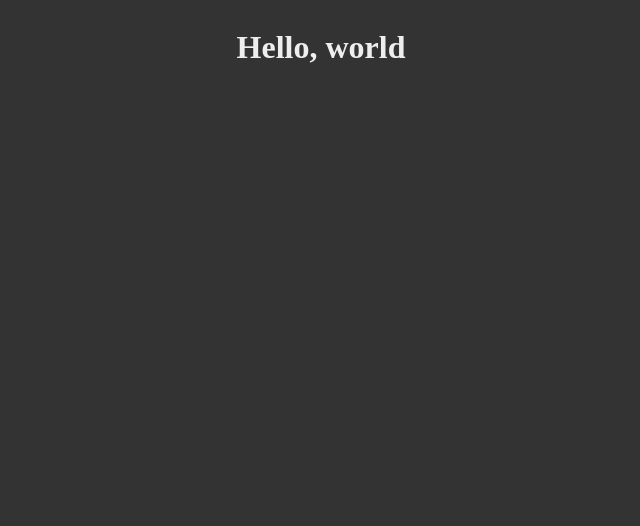
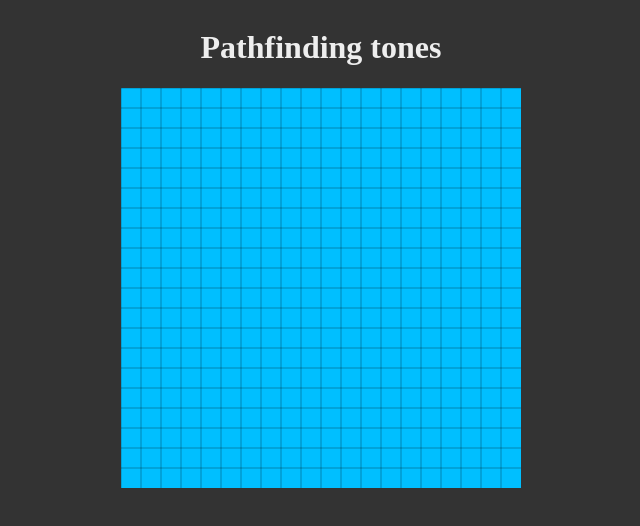
Before and after one commit to jayrobin/pathfinding_tones, a React (Create React App) app: page / in a window 1280 px wide. Shown: the top 526 px of the page, without its empty margins (319-959 px from the left). Built offline with nearby package versions, Linux system fonts and the light colour scheme.

Commit message:
Create interactive grid canvas

```diff
--- a/src/components/app.tsx
+++ b/src/components/app.tsx
@@ -1,13 +1,15 @@
 import React from 'react';
+import Grid from '../model/grid';
+import Canvas from './canvas';
 
-export default class App extends React.Component {
-  render() {
-    return (
-      <div style={styles.container}>
-        <h1>Hello, world</h1>
-      </div>
-    );
-  }
+const App = () => {
+  const grid = new Grid(20, 20, 20);
+  return (
+    <div style={styles.container}>
+      <h1>Pathfinding tones</h1>
+      <Canvas grid={grid} />
+    </div>
+  );
 }
 
 const styles = {
@@ -17,3 +19,5 @@ const styles = {
     flexDirection: 'column' as 'column',
   },
 };
+
+export default App;
--- /dev/null
+++ b/src/components/canvas.tsx
@@ -0,0 +1,41 @@
+import React from 'react';
+import Grid from '../model/grid';
+
+type Props = {
+  grid: Grid;
+}
+
+const Canvas = ({ grid }: Props) => {
+  const canvasWidth = grid.width * grid.cellSize;
+  const canvasHeight = grid.height * grid.cellSize;
+  const canvasRef = React.useRef<HTMLCanvasElement>(null);
+
+  React.useEffect(() => {
+    const canvas = canvasRef.current;
+    if (canvas) {
+      const ctx = canvas.getContext('2d') as CanvasRenderingContext2D;
+      ctx.clearRect(0, 0, canvasHeight, canvasWidth);
+      grid.render(ctx);
+    }
+  }, [canvasHeight, canvasWidth, grid])
+
+  return (
+    <canvas
+      ref={canvasRef}
+      width={canvasWidth}
+      height={canvasHeight}
+      onClick={({ clientX, clientY }) => {
+        const canvas = canvasRef.current;
+        if (canvas) {
+          const { left, top } = canvas.getBoundingClientRect();
+          grid.onClick(clientX - left, clientY - top);
+          const ctx = canvas.getContext('2d') as CanvasRenderingContext2D;
+          ctx.clearRect(0, 0, canvasHeight, canvasWidth);
+          grid.render(ctx);
+        }
+      }}
+    />
+  )
+}
+
+export default Canvas;
--- /dev/null
+++ b/src/model/cell.ts
@@ -0,0 +1,39 @@
+import { drawSquare } from '../util/draw';
+
+enum CellState {
+  EMPTY,
+  SELECTED
+}
+
+export default class Cell {
+  x: number;
+  y: number;
+  state: CellState;
+  neighbors: Cell[];
+
+  constructor(x: number, y: number, state: CellState) {
+    this.x = x;
+    this.y = y;
+    this.state = state;
+    this.neighbors = [];
+  }
+
+  addNeighbor = (neighbor: Cell) => {
+    this.neighbors.push(neighbor);
+  }
+
+  render = (ctx: CanvasRenderingContext2D, x: number, y: number, size: number) => {
+    let color;
+    switch (this.state) {
+      case 0:
+        color = 'deepskyblue';
+        break;
+      case 1:
+        color = 'red';
+        break;
+      default:
+        color = 'black';
+    }
+    drawSquare(ctx, x, y, size, color);
+  }
+}
--- /dev/null
+++ b/src/model/grid.ts
@@ -0,0 +1,84 @@
+import { drawLine } from '../util/draw';
+import Cell from './cell';
+
+export default class Grid {
+  width: number;
+  height: number;
+  cellSize: number;
+  cols: Cell[][];
+
+  constructor(width: number, height: number, cellSize: number) {
+    this.width = width;
+    this.height = height;
+    this.cellSize = cellSize;
+    this.cols = Grid.createGrid(width, height);
+  }
+
+  get = (x: number, y: number) => {
+    return this.cols[y][x];
+  }
+
+  onClick = (screenX: number, screenY: number) => {
+    const x = Math.floor(screenX / this.cellSize);
+    const y = Math.floor(screenY / this.cellSize);
+    this.get(x, y).state = 1;
+    this.get(x, y).neighbors.forEach(c => c.state = 1)
+  }
+
+  render = (ctx: CanvasRenderingContext2D) => {
+    this.drawCells(ctx);
+    this.drawGridLines(ctx);
+  }
+
+  drawCells = (ctx: CanvasRenderingContext2D) => {
+    for (let y = 0; y < this.height; y++) {
+      for (let x = 0; x < this.width; x++) {
+        this.get(x, y).render(ctx, x * this.cellSize, y * this.cellSize, this.cellSize);
+      }
+    }
+  }
+
+  drawGridLines = (ctx: CanvasRenderingContext2D) => {
+    for (let y = 0; y < this.height; y++) {
+      drawLine(ctx, 0, y * this.cellSize, this.width * this.cellSize, y * this.cellSize, 'black', 0.3);
+    }
+
+    for (let x = 0; x < this.height; x++) {
+      drawLine(ctx, x * this.cellSize, 0, x * this.cellSize, this.height * this.cellSize, 'black', 0.3);
+    }
+  }
+
+  static createGrid(width: number, height: number) {
+    const cols = [];
+    for (let y = 0; y < height; y++) {
+      const row = [];
+      for (let x = 0; x < width; x++) {
+        row.push(new Cell(x, y, 0));
+      }
+      cols.push(row);
+    }
+    return Grid.initializeNeighbors(cols);
+  }
+
+  static initializeNeighbors(cols: Cell[][]) {
+    const width = cols.length;
+    const height = cols[0].length;
+    cols.forEach((row, x) => {
+      row.forEach((cell, y) => {
+        if (x > 0) {
+          cell.addNeighbor(cols[x - 1][y]);
+        }
+        if (x < width - 1) {
+          cell.addNeighbor(cols[x + 1][y]);
+        }
+        if (y > 0) {
+          cell.addNeighbor(cols[x][y - 1]);
+        }
+        if (y < height - 1) {
+          cell.addNeighbor(cols[x][y + 1]);
+        }
+      })
+    });
+    return cols;
+  }
+}
--- /dev/null
+++ b/src/util/draw.ts
@@ -0,0 +1,14 @@
+export const drawSquare = (ctx: CanvasRenderingContext2D, x: number, y: number, size: number, color: string) => {
+  ctx.fillStyle = color;
+  ctx.fillRect(x, y, size, size);
+}
+
+export const drawLine = (ctx: CanvasRenderingContext2D, x1: number, y1: number, x2: number, y2: number, color = 'black', alpha = 1.0) => {
+  ctx.globalAlpha = alpha;
+  ctx.fillStyle = color;
+  ctx.beginPath();
+  ctx.moveTo(x1, y1);
+  ctx.lineTo(x2, y2);
+  ctx.stroke();
+  ctx.globalAlpha = 1.0;
+}
```
